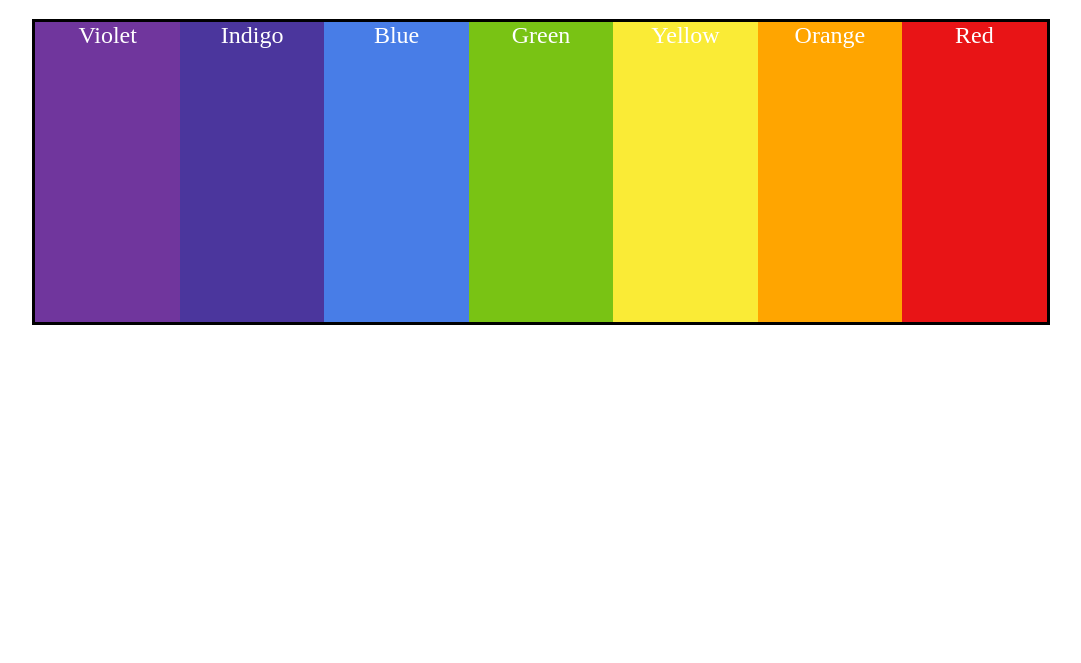
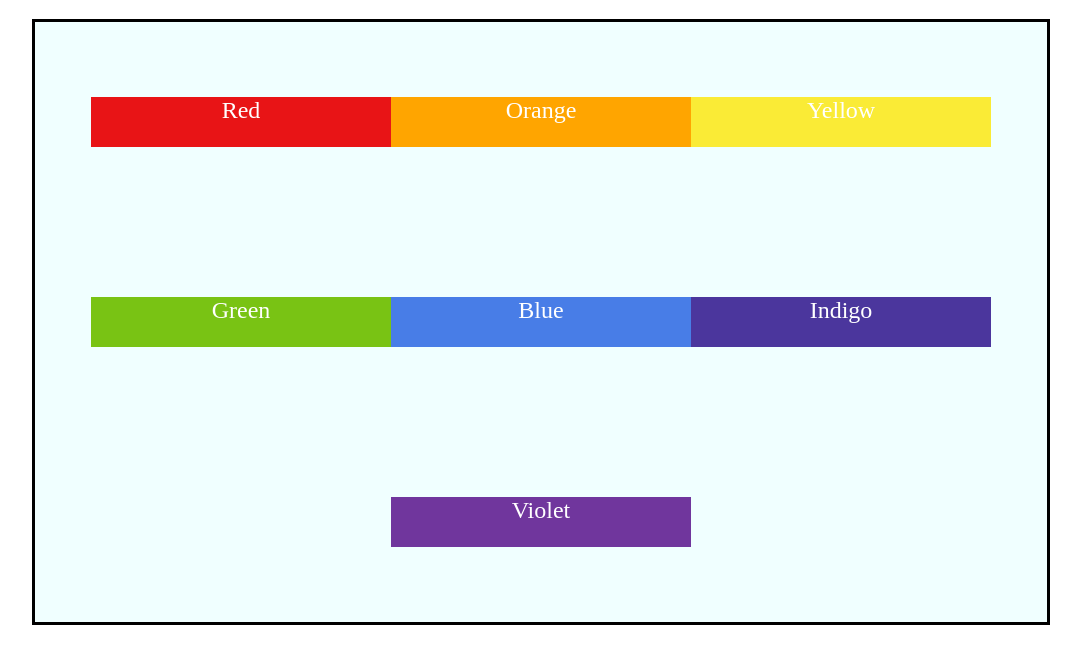
Before and after one commit to mariaaktermukti/html_css, a plain HTML site: page flexbox_playground.html in a window 1280 px wide. Shown: the part 61-724 px from the top of the page, without its empty margins (99-1180 px from the left). Drawn offline with Linux system fonts and the light colour scheme.

Commit message:
flexbox_playground.html

```diff
--- a/flexbox_playground.css
+++ b/flexbox_playground.css
@@ -1,19 +1,23 @@
 #container{
-    height: 300px;
+    height: 600px;
     width: 80%;
     background-color: azure;
     border: 3px solid black;
     margin: 10px auto;
     display: flex;
-     flex-direction: column;
-     flex-direction: row-reverse;
+     flex-direction:row;
+     justify-content: flex-start;
+     flex-wrap: wrap;
+     justify-content: center;
+     align-content: space-around;
+     flex: 2 2 100px;
 }
 h1{
     text-align: center;
 }
 
 #container div{
-  height: 300px;
+  height: 50px;
   width: 300px;
   color: white;
   text-align: center;
```
Also changed, not shown: flexbox_playground.html (+3 -3 lines).
